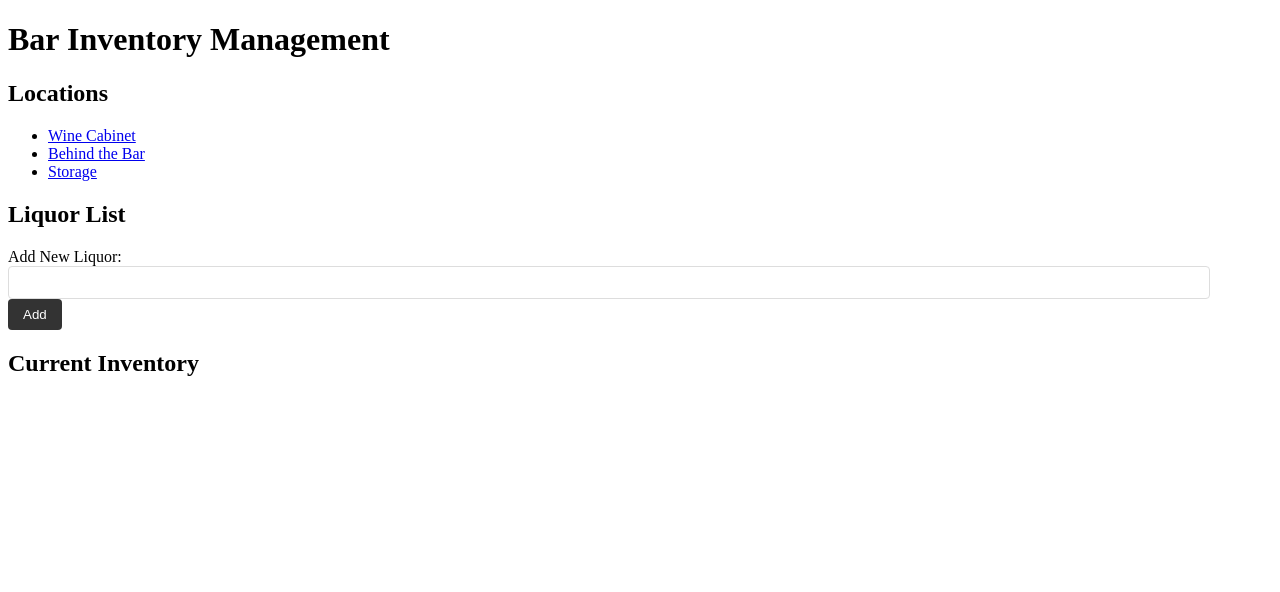
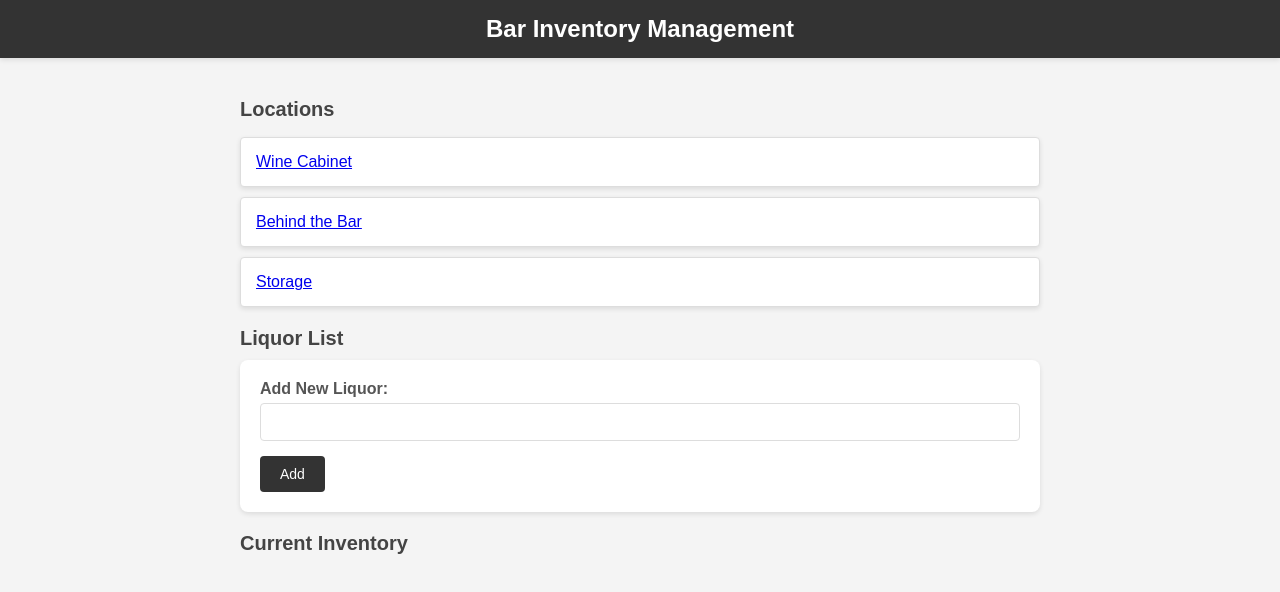
Before and after one commit to npittman0127/Bar-Inventory, a plain HTML site: page index.html in a window 1280 px wide. Drawn offline with Linux system fonts and the light colour scheme.

Commit message:
Update styles.css

```diff
--- a/styles.css
+++ b/styles.css
@@ -1,13 +1,95 @@
-/* Liquor List Styles */
-#liquor-list {
+/* General Styles */
+body {
+  font-family: Arial, sans-serif;
+  margin: 0;
+  padding: 0;
+  background-color: #f4f4f4;
+  color: #333;
+}
+
+header {
+  background-color: #333;
+  color: #fff;
+  padding: 15px 0;
+  text-align: center;
+  box-shadow: 0 2px 5px rgba(0, 0, 0, 0.1);
+}
+
+main {
+  padding: 20px;
+  max-width: 800px;
+  margin: 0 auto;
+}
+
+h1 {
+  margin: 0;
+  font-size: 24px;
+}
+
+h2 {
+  font-size: 20px;
+  margin-top: 20px;
+  margin-bottom: 10px;
+  color: #444;
+}
+
+h3 {
+  font-size: 18px;
+  margin-top: 15px;
+  margin-bottom: 10px;
+  color: #555;
+}
+
+/* Form Styles */
+form {
+  background-color: #fff;
+  padding: 20px;
+  border-radius: 8px;
+  box-shadow: 0 2px 5px rgba(0, 0, 0, 0.1);
+  margin-bottom: 20px;
+}
+
+label {
+  display: block;
+  margin-bottom: 5px;
+  font-weight: bold;
+  color: #555;
+}
+
+input, select {
+  width: 100%;
+  padding: 10px;
+  margin-bottom: 15px;
+  border: 1px solid #ddd;
+  border-radius: 4px;
+  box-sizing: border-box;
+  font-size: 14px;
+}
+
+button {
+  padding: 10px 20px;
+  background-color: #333;
+  color: #fff;
+  border: none;
+  border-radius: 4px;
+  cursor: pointer;
+  font-size: 14px;
+}
+
+button:hover {
+  background-color: #555;
+}
+
+/* Inventory List Styles */
+ul {
   list-style-type: none;
   padding: 0;
 }
 
-#liquor-list li {
+li {
   background-color: #fff;
-  padding: 10px;
-  margin-bottom: 5px;
+  padding: 15px;
+  margin-bottom: 10px;
   border: 1px solid #ddd;
   border-radius: 4px;
   box-shadow: 0 2px 5px rgba(0, 0, 0, 0.1);
@@ -16,46 +98,10 @@
   align-items: center;
 }
 
-#liquor-list li span {
+li span {
   flex-grow: 1;
 }
 
-#liquor-list li button {
+li button {
   margin-left: 10px;
-  padding: 5px 10px;
-  background-color: #666;
-  color: #fff;
-  border: none;
-  border-radius: 4px;
-  cursor: pointer;
-}
-
-#liquor-list li button:hover {
-  background-color: #888;
-}
-
-/* Add Liquor Form Styles */
-#add-liquor-form {
-  margin-bottom: 20px;
-}
-
-#add-liquor-form input {
-  width: calc(100% - 80px);
-  padding: 8px;
-  margin-right: 10px;
-  border: 1px solid #ddd;
-  border-radius: 4px;
-}
-
-#add-liquor-form button {
-  padding: 8px 15px;
-  background-color: #333;
-  color: #fff;
-  border: none;
-  border-radius: 4px;
-  cursor: pointer;
-}
-
-#add-liquor-form button:hover {
-  background-color: #555;
-}
+  padding:
```
